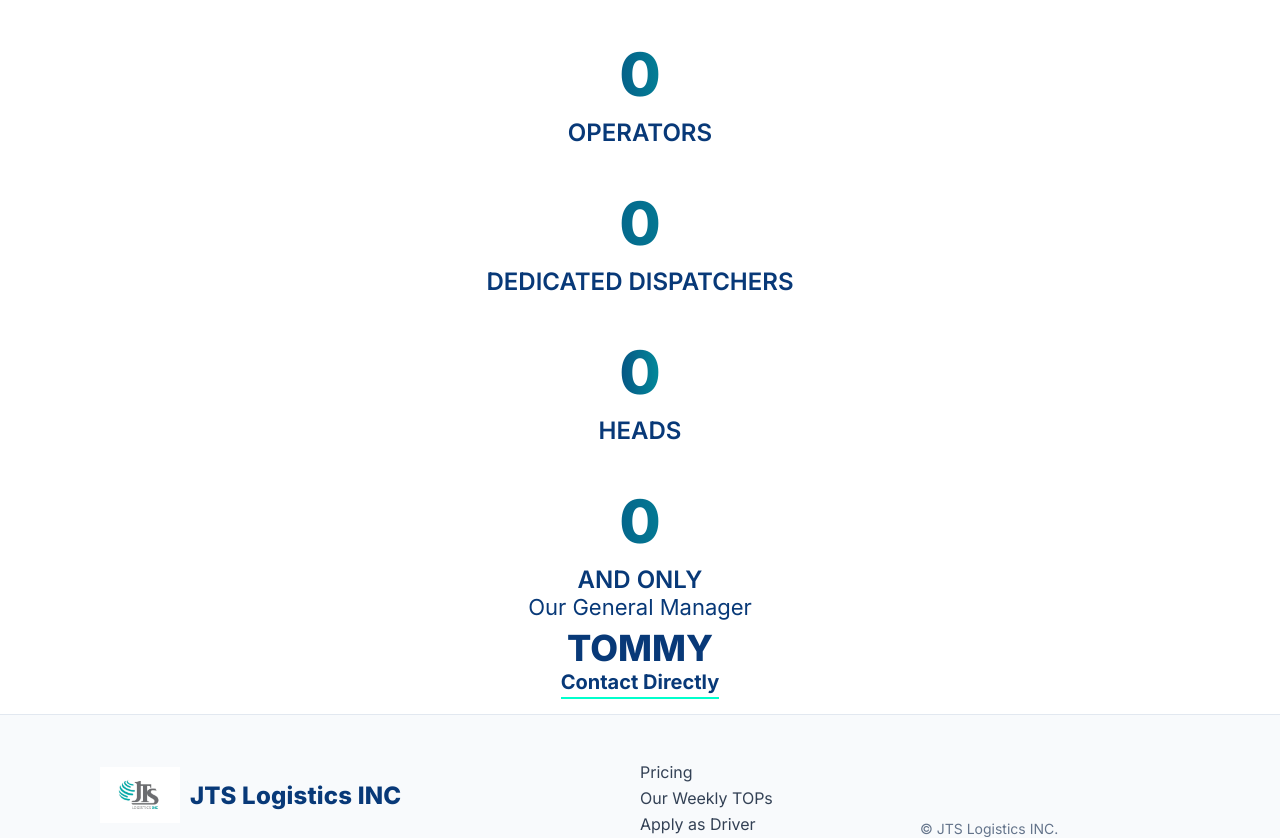
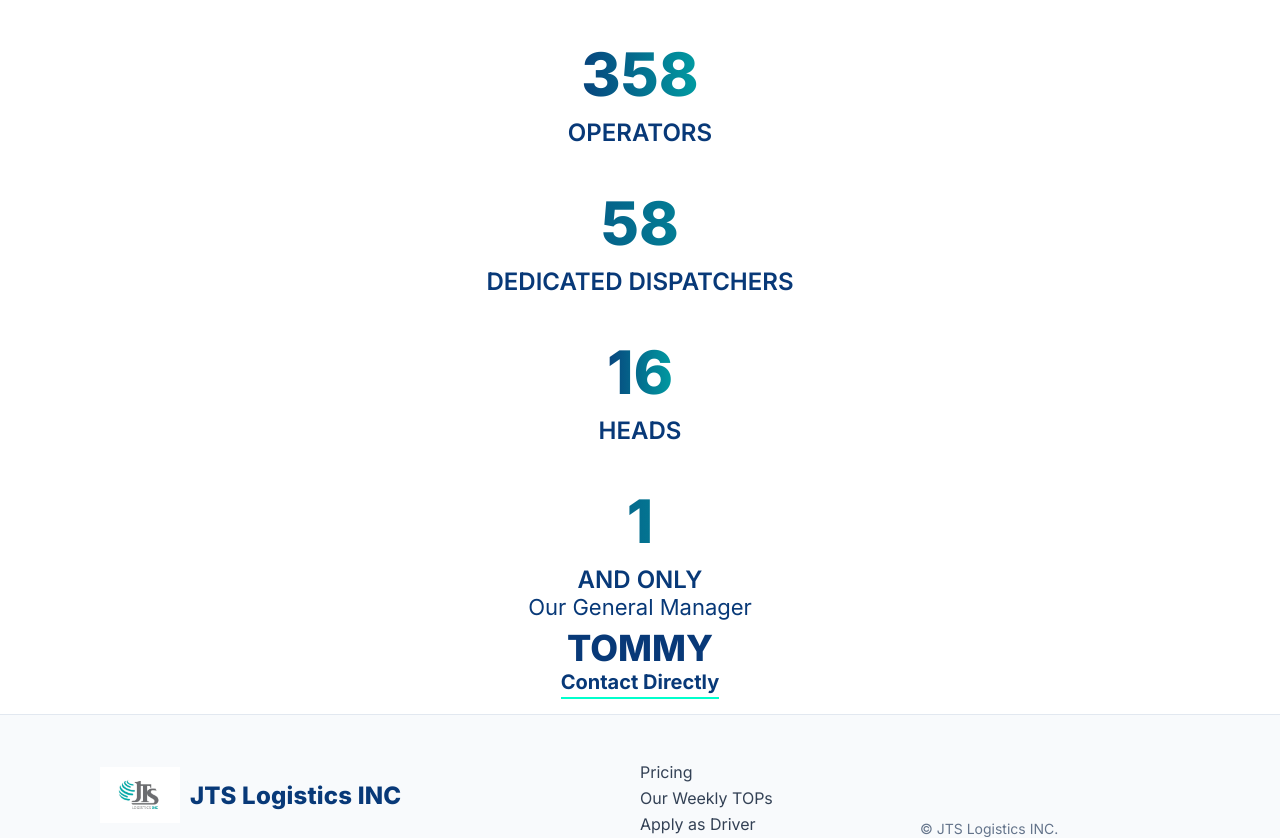
Before and after one commit to angelovskastefanija1-pixel/JTS, a website: page public/index.html in a window 1280 px wide. Shown: the part 952-1790 px from the top of the page. Drawn offline with Linux system fonts and the light colour scheme; no server answers.

Commit message:
Add files via upload

```diff
--- a/public/index.html
+++ b/public/index.html
@@ -788,6 +788,60 @@ function setActiveMenu(targetId) {
 
 
 </script>
+<script>
+document.addEventListener("DOMContentLoaded", () => {
+  const counters = document.querySelectorAll(".counter");
+
+  function startCounter(counter) {
+    const target = +counter.getAttribute("data-target");
+    const duration = +counter.getAttribute("data-duration") || 2000;
+    const increment = target / (duration / 16);
+    let count = 0;
+
+    function update() {
+      count += increment;
+      if (count < target) {
+        counter.textContent = Math.floor(count);
+        requestAnimationFrame(update);
+      } else {
+        counter.textContent = target;
+      }
+    }
+    update();
+  }
+
+  // 👉 Ако не се користи observer (на мобилен), стартувај веднаш кога страната е готова
+  let started = false;
+
+  function startAllCounters() {
+    if (!started) {
+      counters.forEach(startCounter);
+      started = true;
+    }
+  }
+
+  // Прво пробај со IntersectionObserver
+  try {
+    const observer = new IntersectionObserver((entries) => {
+      entries.forEach(entry => {
+        if (entry.isIntersecting) {
+          startAllCounters();
+          observer.disconnect();
+        }
+      });
+    }, { threshold: 0.2 });
+
+    counters.forEach(c => observer.observe(c));
+  } catch (err) {
+    // Ако не е поддржан observer (некои мобилни), стартува веднаш
+    startAllCounters();
+  }
+
+  // ✅ Осигури се дека ќе стартува дури и ако counters се скриени под видео
+  setTimeout(startAllCounters, 2000);
+});
+</script>
+
 
 </body>
 </html>
```
Also changed, not shown: public/script.js (line endings or trailing spaces).
